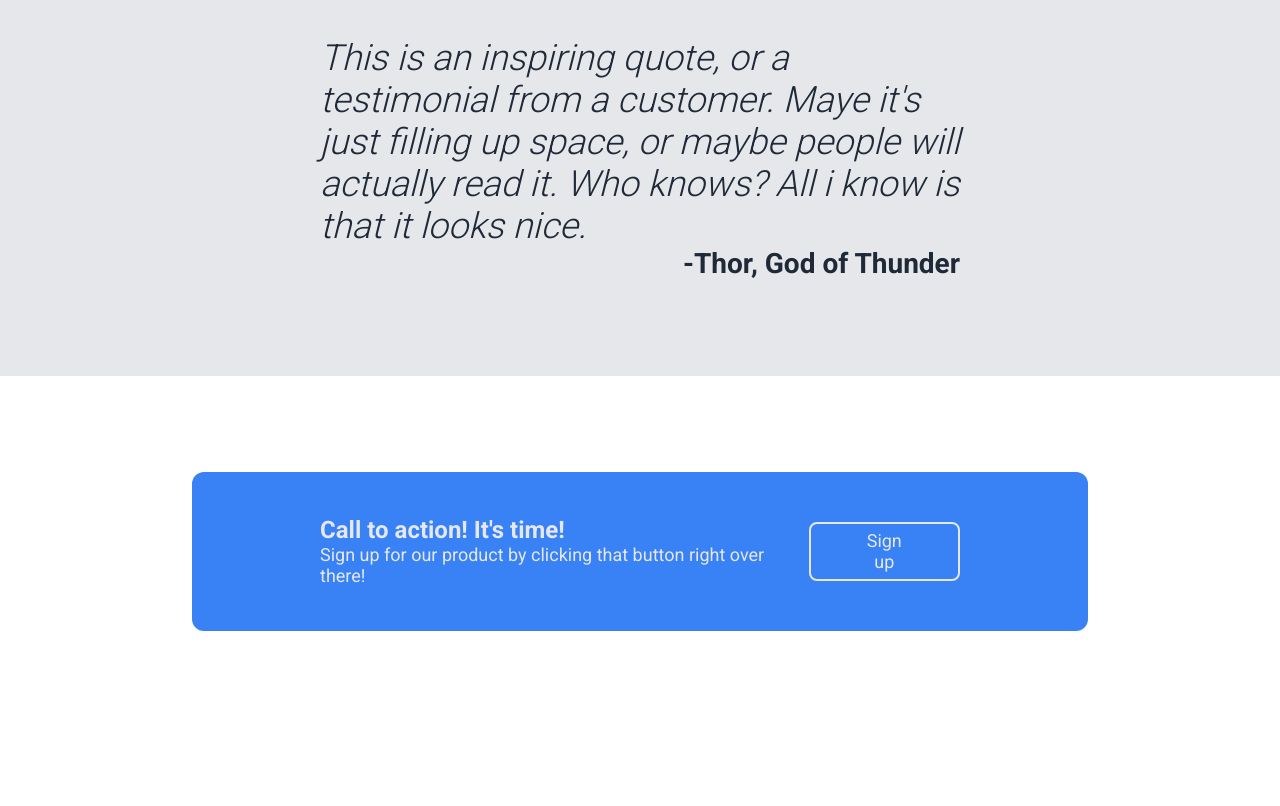
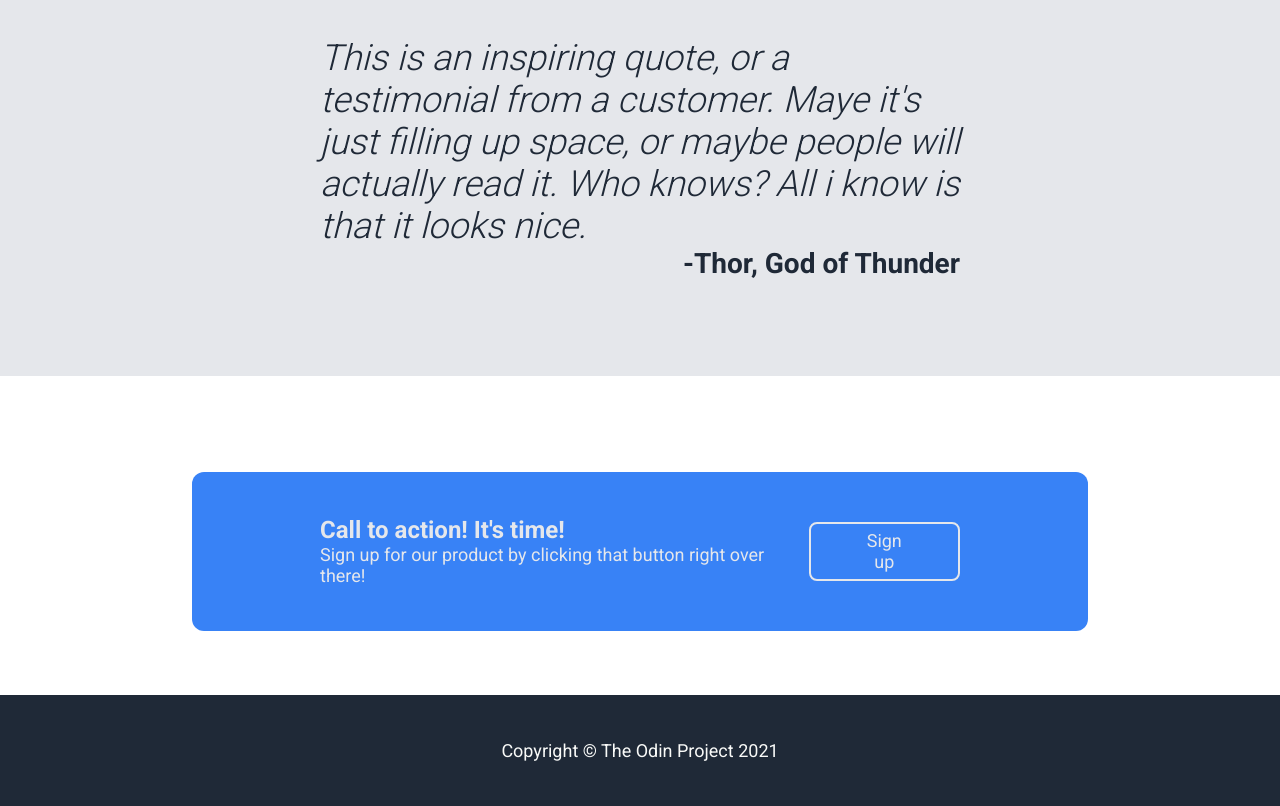
Before and after one commit to Heizahn/odin-landing-page, a plain HTML site: page index.html in a window 1280 px wide. Shown: the part 1094-1900 px from the top of the page. Before the commit the page ends 1773 px from the top, so only its background shows below. Drawn offline with Linux system fonts and the light colour scheme.

Commit message:
create section footer and style this section

```diff
--- a/index.html
+++ b/index.html
@@ -70,5 +70,8 @@
             </article>
         </section>
     </main>
+    <footer class="footer">
+        <p>Copyright © The Odin Project 2021</p>
+    </footer>
 </body>
 </html>
--- a/style.css
+++ b/style.css
@@ -209,3 +209,16 @@
 .container .container-section-3 article button:active{
     transform: scale(0.9);
 }
+
+.footer{
+    margin-top: 1rem;
+    background-color: #1f2937;
+    padding: 2.8rem 12rem;
+    width: 100%;
+    color: #f9faf8;
+    display: flex;
+    justify-content: center;
+    align-items: center;
+    font-size: 18px;
+    font-weight: 400;
+}
```
